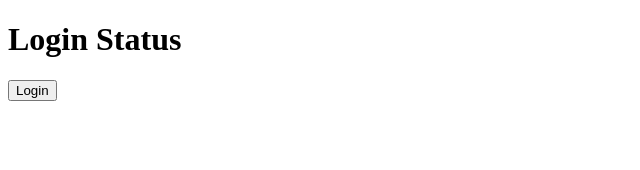
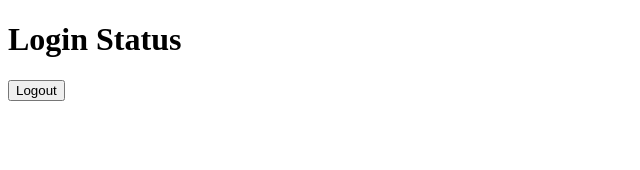
Before and after one commit to vinothsmart/react-ecommerce, a React (Vite) app: page / in a window 1280 px wide. Shown: the top 170 px of the page, without its empty margins (0-640 px from the left). Built offline with nearby package versions, Linux system fonts and the light colour scheme.

Commit message:
Refactor App component to use conditional rendering for login status

```diff
--- a/src/App.jsx
+++ b/src/App.jsx
@@ -1,20 +1,12 @@
 const App = () => {
-  const status = false;
-  if (status) {
-    return (
-      <>
-        <h1>Login Status</h1>
-        <button>Logout</button>
-      </>
-    );
-  } else {
-    return (
-      <>
-        <h1>Login Status</h1>
-        <button>Login</button>
-      </>
-    );
-  }
+  const status = true;
+
+  return (
+    <>
+      <h1>Login Status</h1>
+      <button>{status ? "Logout" : "Login"}</button>
+    </>
+  );
 };
 
 export default App;
```
